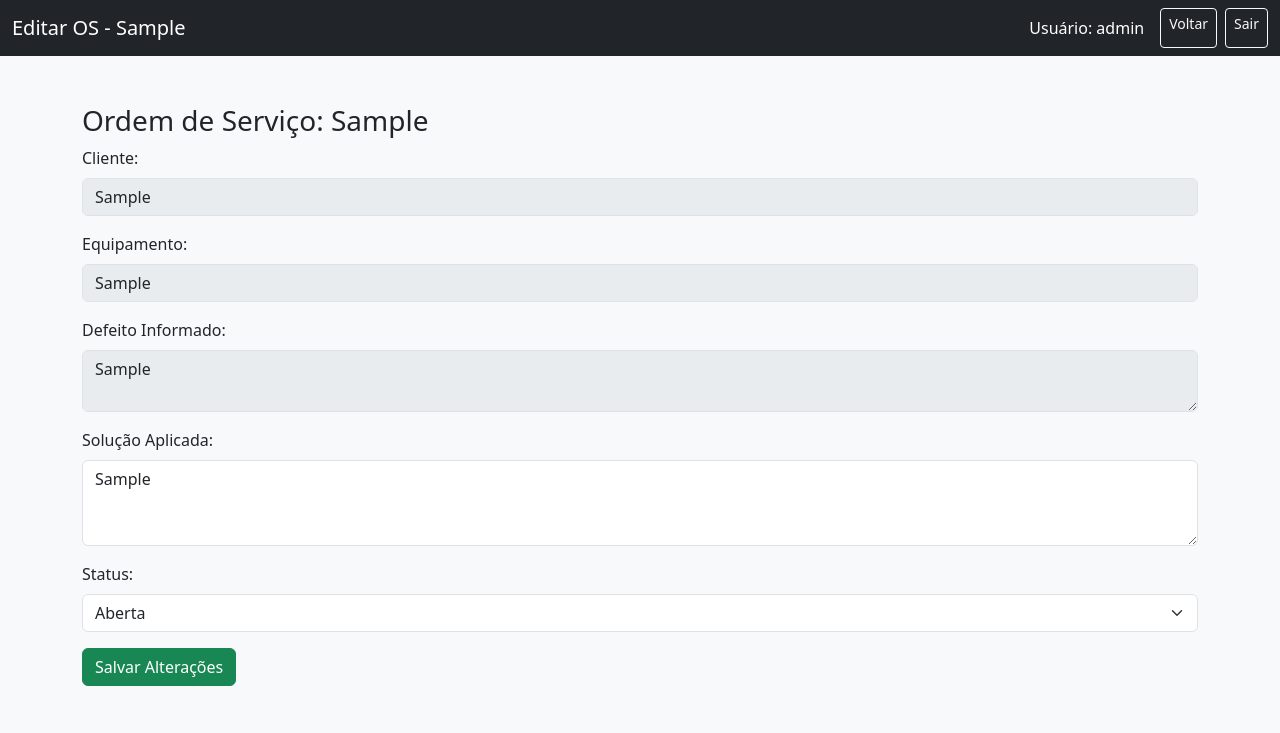
After one commit to SakaiYuuji/assistencia_os, a Flask app: page /editar_os/1 in a window 1280 px wide. The commit adds this page. Shown: the top 733 px of the page. Run offline with Flask 3, Linux system fonts and the light colour scheme; a user stored in the database is signed in; tables that the repository leaves empty hold one stand-in row (values such as "Sample post").

Commit message:
Novos ajustes e modificações de qualidade de vida.

```diff
--- a/app.py
+++ b/app.py
@@ -1,6 +1,6 @@
 # Extensao do sistema com gestao de usuarios, permissoes, e dashboard com layout profissional
 
-from flask import Flask, render_template, request, redirect, url_for, session, flash
+from flask import Flask, render_template, request, redirect, url_for, session, flash, send_file
 import sqlite3, os
 from datetime import datetime
 from fpdf import FPDF
@@ -8,6 +8,8 @@ from fpdf import FPDF
 app = Flask(__name__)
 app.secret_key = 'segredo'
 DB = 'assistencia.db'
+PDF_DIR = 'pdfs'
+os.makedirs(PDF_DIR, exist_ok=True)
 
 # Inicializa banco e cria tabelas com campos extras
 def inicializar_banco():
@@ -40,6 +42,25 @@ def inicializar_banco():
                   ("Administrador", "admin", "admin", "admin"))
     conn.commit()
     conn.close()
+
+# Função para gerar o PDF da OS
+def gerar_pdf_os(os_dados):
+    pdf = FPDF()
+    pdf.add_page()
+    pdf.set_font("Arial", size=12)
+    pdf.cell(200, 10, txt=f"Ordem de Serviço - {os_dados['codigo_os']}", ln=True, align='C')
+    pdf.ln(10)
+    pdf.cell(200, 10, txt=f"Cliente: {os_dados['cliente']}", ln=True)
+    pdf.cell(200, 10, txt=f"Telefone: {os_dados['telefone']}", ln=True)
+    pdf.cell(200, 10, txt=f"Equipamento: {os_dados['equipamento']}", ln=True)
+    pdf.cell(200, 10, txt=f"Número de Série: {os_dados['numero_serie']}", ln=True)
+    pdf.multi_cell(0, 10, txt=f"Itens Internos: {os_dados['itens_internos']}")
+    pdf.multi_cell(0, 10, txt=f"Defeito Informado: {os_dados['defeito']}")
+    pdf.cell(200, 10, txt=f"Data de Entrada: {os_dados['data_entrada']}", ln=True)
+    pdf.cell(200, 10, txt=f"Responsável: {os_dados['responsavel']}", ln=True)
+    filename = f"{PDF_DIR}/{os_dados['codigo_os']}.pdf"
+    pdf.output(filename)
+    return filename
 
 # Rotas e lógica
 @app.route('/', methods=['GET', 'POST'])
@@ -115,20 +136,80 @@ def nova_os():
             (codigo_os, cliente, telefone, equipamento, numero_serie, itens, defeito, data_entrada, responsavel))
         conn.commit()
         conn.close()
+
+        os_dados = {
+            'codigo_os': codigo_os,
+            'cliente': cliente,
+            'telefone': telefone,
+            'equipamento': equipamento,
+            'numero_serie': numero_serie,
+            'itens_internos': itens,
+            'defeito': defeito,
+            'data_entrada': data_entrada,
+            'responsavel': responsavel
+        }
+        gerar_pdf_os(os_dados)
         flash(f"OS {codigo_os} criada com sucesso!")
-        return redirect(url_for('nova_os'))
+        return redirect(url_for('ver_pdf_os', codigo_os=codigo_os))
     return render_template('nova_os.html', usuario=session['usuario'])
 
 @app.route('/listar_os')
 def listar_os():
     if 'usuario' not in session:
         return redirect(url_for('login'))
+
+    filtro_cliente = request.args.get('cliente', '').strip()
+    filtro_status = request.args.get('status', '').strip()
+
     conn = sqlite3.connect(DB)
     c = conn.cursor()
-    c.execute("SELECT * FROM ordens_servico ORDER BY id DESC")
+
+    query = "SELECT * FROM ordens_servico"
+    params = []
+    condicoes = []
+    if filtro_cliente:
+        condicoes.append("cliente LIKE ?")
+        params.append(f"%{filtro_cliente}%")
+    if filtro_status:
+        condicoes.append("status = ?")
+        params.append(filtro_status)
+    if condicoes:
+        query += " WHERE " + " AND ".join(condicoes)
+    query += " ORDER BY id DESC"
+
+    c.execute(query, params)
     ordens = c.fetchall()
     conn.close()
-    return render_template('listar_os.html', ordens=ordens, usuario=session['usuario'])
+    return render_template('listar_os.html', ordens=ordens, usuario=session['usuario'], filtro_cliente=filtro_cliente, filtro_status=filtro_status)
+
+@app.route('/editar_os/<int:id>', methods=['GET', 'POST'])
+def editar_os(id):
+    if 'usuario' not in session:
+        return redirect(url_for('login'))
+    conn = sqlite3.connect(DB)
+    c = conn.cursor()
+    if request.method == 'POST':
+        solucao = request.form['solucao']
+        status = request.form['status']
+        c.execute("UPDATE ordens_servico SET solucao=?, status=? WHERE id=?", (solucao, status, id))
+        conn.commit()
+        conn.close()
+        flash("OS atualizada com sucesso!")
+        return redirect(url_for('listar_os'))
+    else:
+        c.execute("SELECT * FROM ordens_servico WHERE id=?", (id,))
+        os_info = c.fetchone()
+        conn.close()
+        return render_template('editar_os.html', os=os_info, usuario=session['usuario'])
+
+@app.route('/ver_pdf/<codigo_os>')
+def ver_pdf_os(codigo_os):
+    pdf_path = f"{PDF_DIR}/{codigo_os}.pdf"
+    if os.path.exists(pdf_path):
+        return send_file(pdf_path, as_attachment=False)
+    else:
+        flash("PDF não encontrado.")
+        return redirect(url_for('dashboard'))
 
 if __name__ == '__main__':
     inicializar_banco()
--- /dev/null
+++ b/config.json
@@ -0,0 +1,3 @@
+{
+    "caminho_rede": "\\\\server\\financeiro\\IC Comiss\u00e3o"
+}
--- /dev/null
+++ b/templates/editar_os.html
@@ -0,0 +1,53 @@
+<!DOCTYPE html>
+<html lang="pt-br">
+<head>
+  <meta charset="UTF-8">
+  <title>Editar Ordem de Serviço</title>
+  <link href="https://cdn.jsdelivr.net/npm/bootstrap@5.3.0/dist/css/bootstrap.min.css" rel="stylesheet">
+</head>
+<body class="bg-light">
+
+<nav class="navbar navbar-dark bg-dark">
+  <div class="container-fluid">
+    <span class="navbar-brand">Editar OS - {{ os[1] }}</span>
+    <div class="d-flex">
+      <span class="navbar-text text-white me-3">Usuário: {{ usuario }}</span>
+      <a href="{{ url_for('listar_os') }}" class="btn btn-outline-light btn-sm me-2">Voltar</a>
+      <a href="{{ url_for('logout') }}" class="btn btn-outline-light btn-sm">Sair</a>
+    </div>
+  </div>
+</nav>
+
+<div class="container py-5">
+  <h3>Ordem de Serviço: {{ os[1] }}</h3>
+  <form method="POST">
+    <div class="mb-3">
+      <label class="form-label">Cliente:</label>
+      <input type="text" class="form-control" value="{{ os[2] }}" disabled>
+    </div>
+    <div class="mb-3">
+      <label class="form-label">Equipamento:</label>
+      <input type="text" class="form-control" value="{{ os[4] }}" disabled>
+    </div>
+    <div class="mb-3">
+      <label class="form-label">Defeito Informado:</label>
+      <textarea class="form-control" rows="2" disabled>{{ os[7] }}</textarea>
+    </div>
+    <div class="mb-3">
+      <label class="form-label">Solução Aplicada:</label>
+      <textarea class="form-control" name="solucao" rows="3">{{ os[8] or '' }}</textarea>
+    </div>
+    <div class="mb-3">
+      <label class="form-label">Status:</label>
+      <select class="form-select" name="status">
+        <option value="Aberta" {% if os[9] == 'Aberta' %}selected{% endif %}>Aberta</option>
+        <option value="Em Análise" {% if os[9] == 'Em Análise' %}selected{% endif %}>Em Análise</option>
+        <option value="Finalizada" {% if os[9] == 'Finalizada' %}selected{% endif %}>Finalizada</option>
+      </select>
+    </div>
+    <button type="submit" class="btn btn-success">Salvar Alterações</button>
+  </form>
+</div>
+
+</body>
+</html>
```
Also changed, not shown: templates/listar_os.html (+19 -25 lines).
